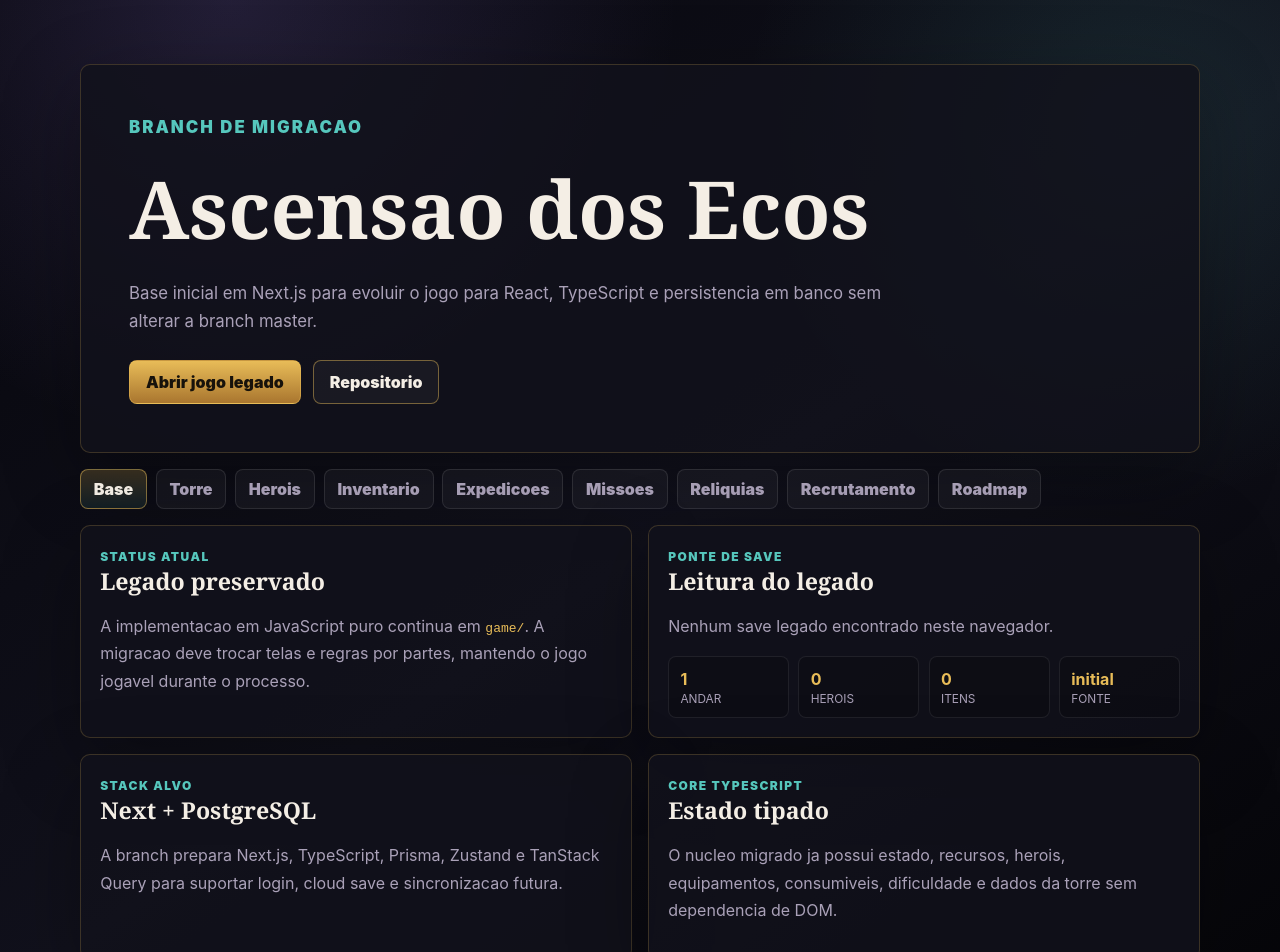
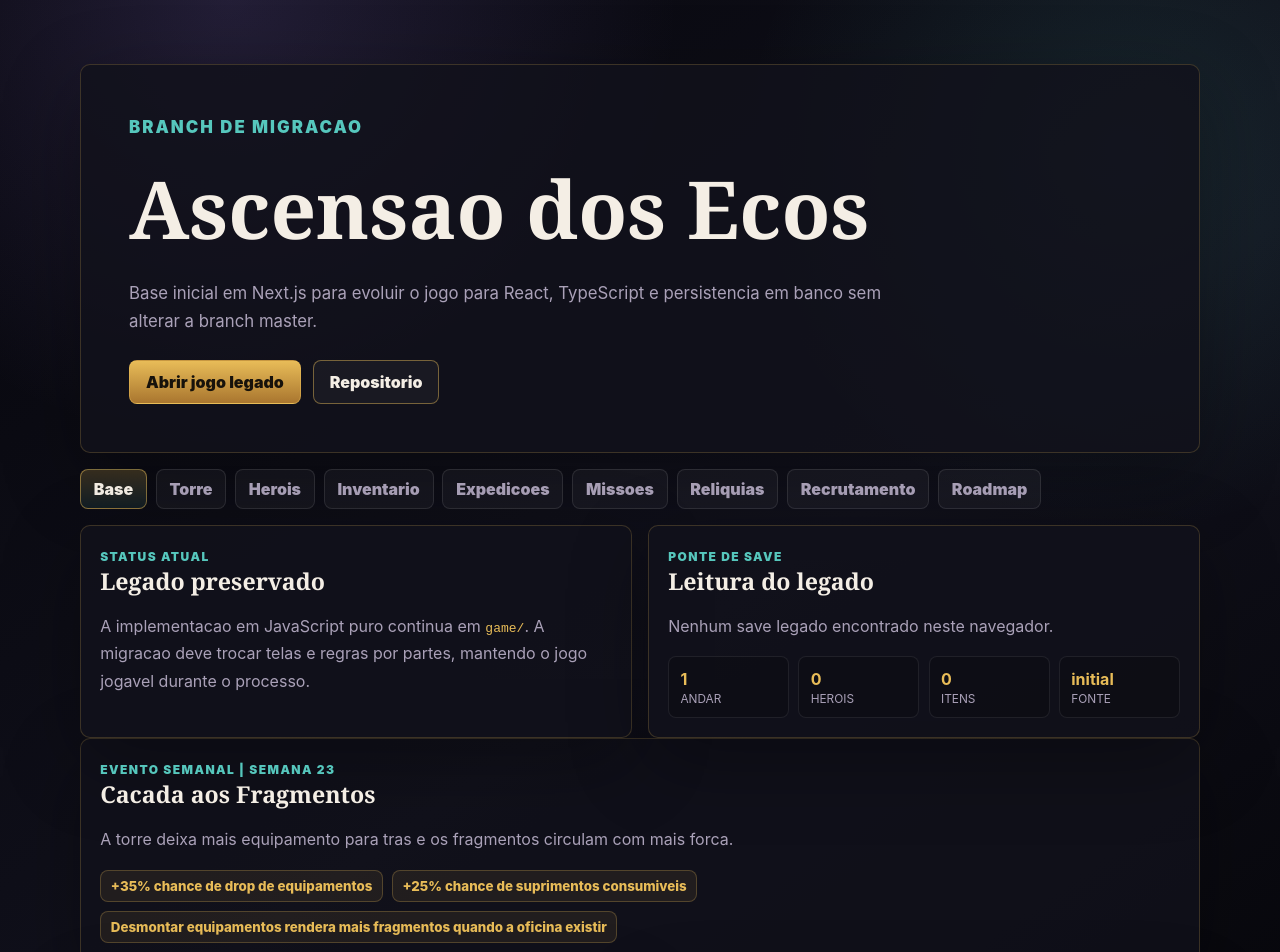
Before and after one commit to FelpHendeson/pickMeUp, a Next.js app: page / in a window 1280 px wide. Shown: the top 952 px of the page. Built offline with nearby package versions, Linux system fonts and the light colour scheme.

Commit message:
refactor: migra eventos semanais para core typescript

```diff
--- a/app/components/MigrationDashboard.tsx
+++ b/app/components/MigrationDashboard.tsx
@@ -1,6 +1,7 @@
 "use client";
 
 import { useState } from "react";
+import { getActiveWeeklyEvent } from "@/src/game";
 import { ExpeditionsPanel } from "./ExpeditionsPanel";
 import { HeroRosterPanel } from "./HeroRosterPanel";
 import { InventoryPanel } from "./InventoryPanel";
@@ -41,6 +42,8 @@ const currentSystems = [
 ];
 
 function BasePanel() {
+  const weeklyEvent = getActiveWeeklyEvent();
+
   return (
     <>
       <section className="grid">
@@ -55,6 +58,17 @@ function BasePanel() {
 
         <MigrationBridgePanel />
       </section>
+
+      <article className={`weekly-event-card tone-${weeklyEvent.tone}`}>
+        <span>Evento semanal | Semana {weeklyEvent.weekNumber}</span>
+        <h2>{weeklyEvent.name}</h2>
+        <p>{weeklyEvent.summary}</p>
+        <div className="weekly-event-effects">
+          {weeklyEvent.effects.map((effect) => (
+            <small key={effect}>{effect}</small>
+          ))}
+        </div>
+      </article>
 
       <section className="grid">
         <article>
--- a/app/components/TowerCampaignPanel.tsx
+++ b/app/components/TowerCampaignPanel.tsx
@@ -1,7 +1,7 @@
 "use client";
 
 import { useMemo } from "react";
-import { describeReward, getFloorData, getFloorModifierSummary, getTowerChapterByFloor, TOWER_FLOORS } from "@/src/game";
+import { describeReward, getFloorData, getFloorModifierSummary, getTowerChapterByFloor, getWeeklyTowerRewardOptions, TOWER_FLOORS } from "@/src/game";
 import { useGameStore } from "@/src/store/gameStore";
 
 function clampFloor(floor: number): number {
@@ -13,6 +13,7 @@ export function TowerCampaignPanel() {
   const currentFloor = clampFloor(state.towerFloor);
   const currentChapter = getTowerChapterByFloor(currentFloor);
   const currentFloorData = getFloorData(currentFloor);
+  const weeklyRewardOptions = getWeeklyTowerRewardOptions();
   const visibleFloors = useMemo(
     () =>
       TOWER_FLOORS.filter((floor) => floor.floor >= currentChapter.startFloor && floor.floor <= currentChapter.endFloor).slice(0, 10),
@@ -59,7 +60,7 @@ export function TowerCampaignPanel() {
           </h3>
           <p>{currentFloorData.mechanic}</p>
           <small>{getFloorModifierSummary(currentFloorData) || "Sem modificador adicional alem da regiao."}</small>
-          <small>{describeReward(currentFloorData.floor)}</small>
+          <small>{describeReward(currentFloorData.floor, weeklyRewardOptions)}</small>
         </article>
       ) : null}
 
--- a/app/globals.css
+++ b/app/globals.css
@@ -148,8 +148,29 @@ li {
 .dashboard-content > .tower-panel,
 .dashboard-content > .roster-panel,
 .dashboard-content > .inventory-panel,
+.dashboard-content > .weekly-event-card,
 .dashboard-content > .columns {
   margin-top: 0;
+}
+
+.weekly-event-card {
+  margin-top: 1rem;
+}
+
+.weekly-event-effects {
+  display: flex;
+  flex-wrap: wrap;
+  gap: 0.55rem;
+  margin-top: 1rem;
+}
+
+.weekly-event-effects small {
+  border: 1px solid rgba(232, 188, 88, 0.25);
+  background: rgba(232, 188, 88, 0.08);
+  border-radius: 8px;
+  color: var(--gold);
+  font-weight: 800;
+  padding: 0.45rem 0.6rem;
 }
 
 .mini-grid {
--- a/src/game/index.ts
+++ b/src/game/index.ts
@@ -15,3 +15,4 @@ export * from "./relics";
 export * from "./recruitment";
 export * from "./hero-status";
 export * from "./specializations";
+export * from "./weekly-events";
--- /dev/null
+++ b/src/game/weekly-events/index.ts
@@ -0,0 +1,109 @@
+import type { ActiveWeeklyEvent, WeeklyEventDefinition, WeeklyEventModifiers } from "../types";
+
+export const WEEKLY_EVENT_DEFINITIONS: WeeklyEventDefinition[] = [
+  {
+    id: "unstable_tower",
+    name: "Semana da Torre Instavel",
+    tone: "danger",
+    summary: "A torre paga melhor, mas os inimigos estao mais agressivos.",
+    effects: ["+20% ouro em andares da torre", "Inimigos da torre recebem +10% ATK"],
+    modifiers: {
+      towerGoldMultiplier: 1.2,
+      enemyAtkMultiplier: 1.1,
+    },
+  },
+  {
+    id: "summon_festival",
+    name: "Festival de Invocacao",
+    tone: "arcane",
+    summary: "O portal superior exige menos cristais e favorece ecos raros.",
+    effects: ["Invocacao superior custa 10% menos", "Chance levemente maior de 4 estrelas"],
+    modifiers: {
+      superiorSummonCostMultiplier: 0.9,
+      superiorFourStarBonus: 3,
+    },
+  },
+  {
+    id: "fragment_hunt",
+    name: "Cacada aos Fragmentos",
+    tone: "reward",
+    summary: "A torre deixa mais equipamento para tras e os fragmentos circulam com mais forca.",
+    effects: [
+      "+35% chance de drop de equipamentos",
+      "+25% chance de suprimentos consumiveis",
+      "Desmontar equipamentos rendera mais fragmentos quando a oficina existir",
+    ],
+    modifiers: {
+      equipmentDropMultiplier: 1.35,
+      consumableDropMultiplier: 1.25,
+      dismantleFragmentMultiplier: 1.25,
+    },
+  },
+  {
+    id: "intensive_training",
+    name: "Treinamento Intensivo",
+    tone: "support",
+    summary: "Instrutores da base aceleram o crescimento dos herois.",
+    effects: ["Herois ganham +25% XP em recompensas da torre"],
+    modifiers: {
+      heroXpMultiplier: 1.25,
+    },
+  },
+];
+
+export function getLocalWeekNumber(dateInput: Date | string | number = new Date()): number {
+  const currentDate = new Date(dateInput);
+  const validDate = Number.isNaN(currentDate.getTime()) ? new Date() : currentDate;
+  const firstDay = new Date(validDate.getFullYear(), 0, 1);
+  const elapsedDays = Math.floor((validDate.getTime() - firstDay.getTime()) / 86400000);
+
+  return Math.floor((elapsedDays + firstDay.getDay()) / 7) + 1;
+}
+
+export function getActiveWeeklyEvent(dateInput: Date | string | number = new Date()): ActiveWeeklyEvent {
+  const weekNumber = getLocalWeekNumber(dateInput);
+  const index = (weekNumber - 1) % WEEKLY_EVENT_DEFINITIONS.length;
+  const definition = WEEKLY_EVENT_DEFINITIONS[index] ?? WEEKLY_EVENT_DEFINITIONS[0];
+
+  return { ...definition, weekNumber };
+}
+
+export function getWeeklyEventModifier<K extends keyof WeeklyEventModifiers>(
+  modifierKey: K,
+  fallbackValue: NonNullable<WeeklyEventModifiers[K]> = 1 as NonNullable<WeeklyEventModifiers[K]>,
+  dateInput: Date | string | number = new Date(),
+): NonNullable<WeeklyEventModifiers[K]> {
+  const event = getActiveWeeklyEvent(dateInput);
+  const modifier = event.modifiers[modifierKey];
+
+  return (modifier ?? fallbackValue) as NonNullable<WeeklyEventModifiers[K]>;
+}
+
+export function getWeeklyEventBonus<K extends keyof WeeklyEventModifiers>(
+  modifierKey: K,
+  dateInput: Date | string | number = new Date(),
+): number {
+  return Number(getActiveWeeklyEvent(dateInput).modifiers[modifierKey] ?? 0);
+}
+
+export function getActiveWeeklyEventSummary(dateInput: Date | string | number = new Date()): string {
+  const event = getActiveWeeklyEvent(dateInput);
+  return `${event.name}: ${event.effects.join(" | ")}`;
+}
+
+export function getWeeklyTowerRewardOptions(dateInput: Date | string | number = new Date()) {
+  const modifiers = getActiveWeeklyEvent(dateInput).modifiers;
+
+  return {
+    towerGoldMultiplier: modifiers.towerGoldMultiplier,
+    equipmentDropMultiplier: modifiers.equipmentDropMultiplier,
+    consumableDropMultiplier: modifiers.consumableDropMultiplier,
+    heroXpMultiplier: modifiers.heroXpMultiplier,
+  };
+}
+
+export function getWeeklyEnemyOptions(dateInput: Date | string | number = new Date()) {
+  return {
+    weeklyEnemyAtkMultiplier: getWeeklyEventModifier("enemyAtkMultiplier", 1, dateInput),
+  };
+}
```
Also changed, not shown: src/game/types.ts (+24 -0 lines), 1 other file (tests, documents, lock files or other folders).
